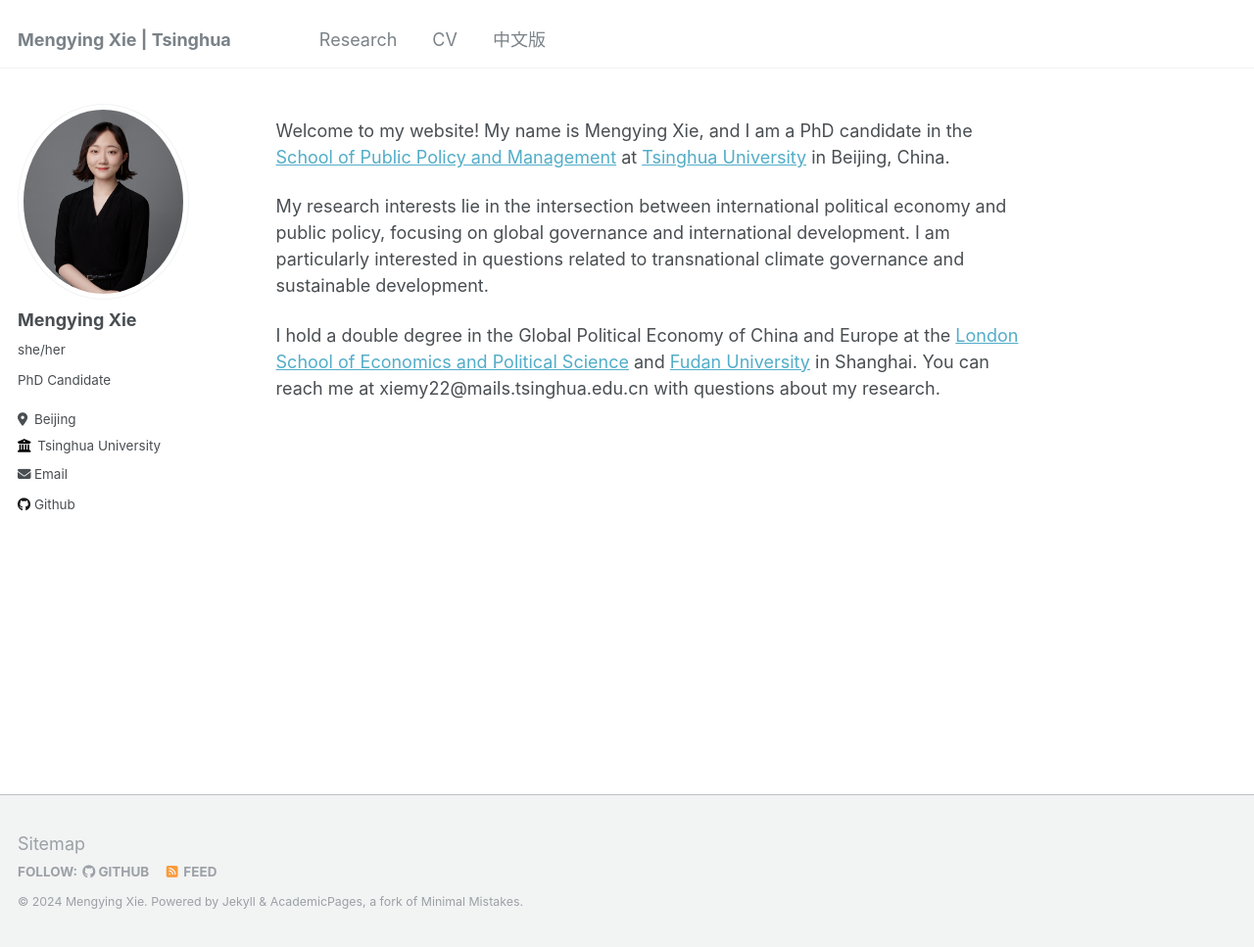
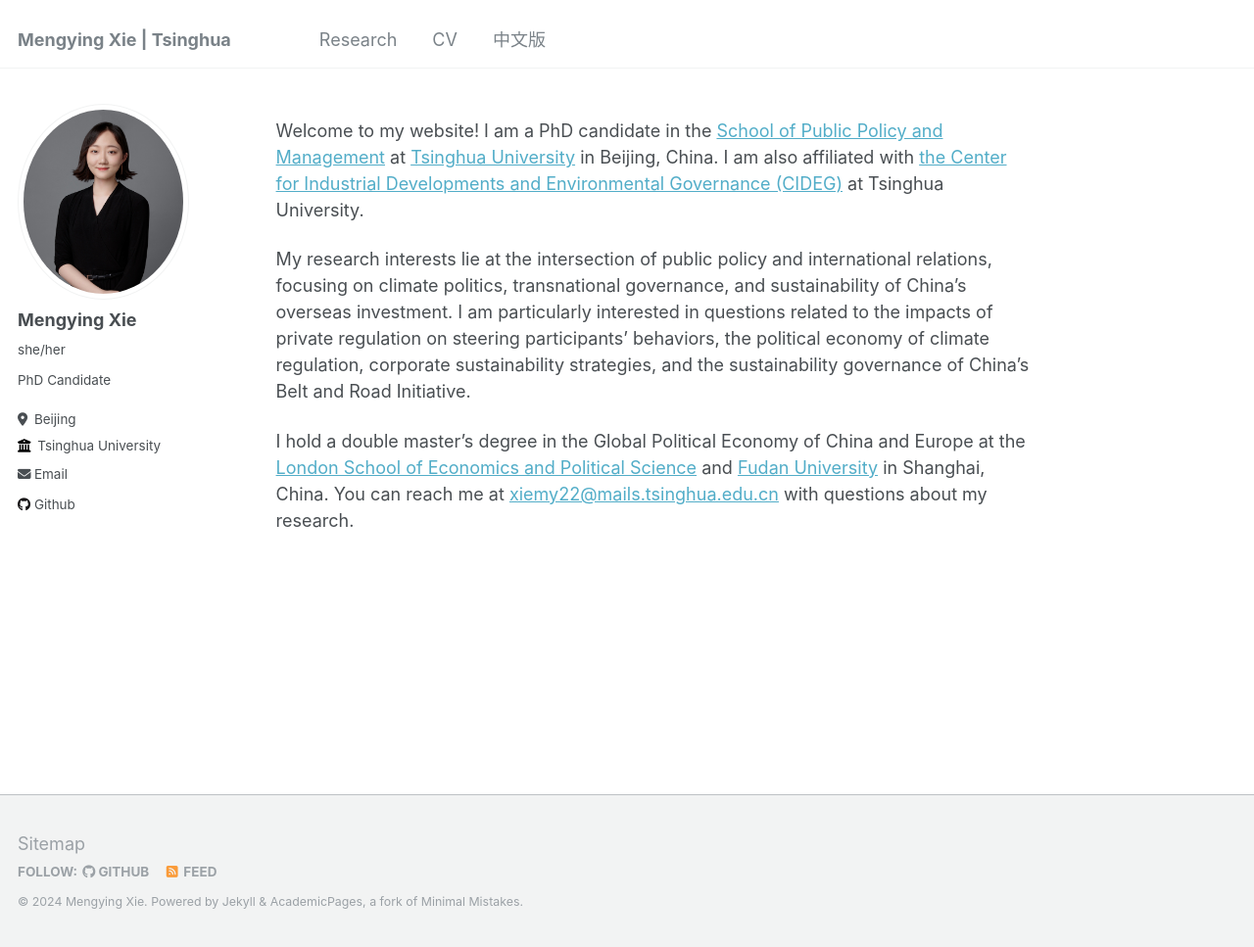
Before and after one commit to xiemythu/xiemythu.github.io, a Jekyll site: the page built from _pages/about.md, in a window 1280 px wide and 967 px high. Shown: the whole window at 98% size. Built offline with Jekyll 4.4.1, drawn with Linux system fonts in a browser that asks for light colours.

Commit message:
Update about.md

```diff
--- a/_pages/about.md
+++ b/_pages/about.md
@@ -8,8 +8,8 @@ redirect_from:
   - /about.html
 ---
 
-Welcome to my website! My name is Mengying Xie, and I am a PhD candidate in the [School of Public Policy and Management](https://www.sppm.tsinghua.edu.cn/english/) at [Tsinghua University](https://www.tsinghua.edu.cn/) in Beijing, China.
+Welcome to my website! I am a PhD candidate in the [School of Public Policy and Management](https://www.sppm.tsinghua.edu.cn/english/) at [Tsinghua University](https://www.tsinghua.edu.cn/) in Beijing, China. I am also affiliated with [the Center for Industrial Developments and Environmental Governance (CIDEG)](http://www.cideg.tsinghua.edu.cn/column/Home) at Tsinghua University.
 
-My research interests lie in the intersection between international political economy and public policy, focusing on global governance and international development. I am particularly interested in questions related to transnational climate governance and sustainable development.
+My research interests lie at the intersection of public policy and international relations, focusing on climate politics, transnational governance, and sustainability of China’s overseas investment. I am particularly interested in questions related to the impacts of private regulation on steering participants’ behaviors, the political economy of climate regulation, corporate sustainability strategies, and the sustainability governance of China’s Belt and Road Initiative.
 
-I hold a double degree in the Global Political Economy of China and Europe at the [London School of Economics and Political Science](https://www.lse.ac.uk/) and [Fudan University](https://igpp.fudan.edu.cn/) in Shanghai. You can reach me at  xiemy22@mails.tsinghua.edu.cn with questions about my research.
+I hold a double master’s degree in the Global Political Economy of China and Europe at the [London School of Economics and Political Science](https://www.lse.ac.uk/) and [Fudan University](https://igpp.fudan.edu.cn/) in Shanghai, China. You can reach me at [xiemy22@mails.tsinghua.edu.cn](xiemy22@mails.tsinghua.edu.cn) with questions about my research.
```
